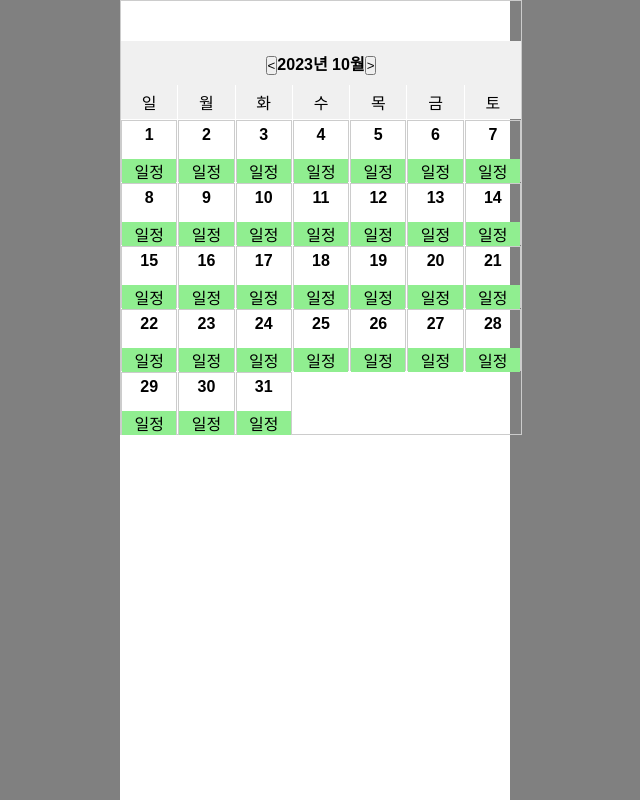
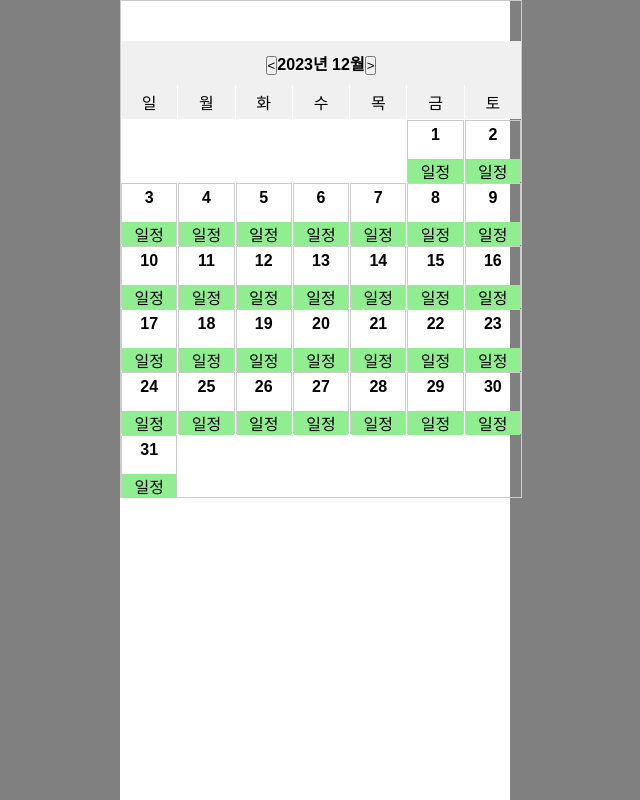
Before and after one commit to inthhh/Hana-FE, a React (Create React App) app in the folder my-app/: page /MainCalendar in a window 1280 px wide. Shown: the whole page, without its empty margins (325-965 px from the left). Built offline with nearby package versions, Linux system fonts and the light colour scheme.

Commit message:
fix: calendar month edit to 12

```diff
--- a/my-app/src/Interfaces/Calendars/MainCal.tsx
+++ b/my-app/src/Interfaces/Calendars/MainCal.tsx
@@ -4,7 +4,7 @@ import Calendar from "./Calendar";
 
 function MainCal() {
   const [currentYear, setCurrentYear] = useState(2023);
-  const [currentMonth, setCurrentMonth] = useState(9); // + 1 (default)
+  const [currentMonth, setCurrentMonth] = useState(11); // + 1 (default)
 
   const handleChangeMonth = (newYear: number, newMonth: number) => {
     setCurrentYear(newYear);
```
